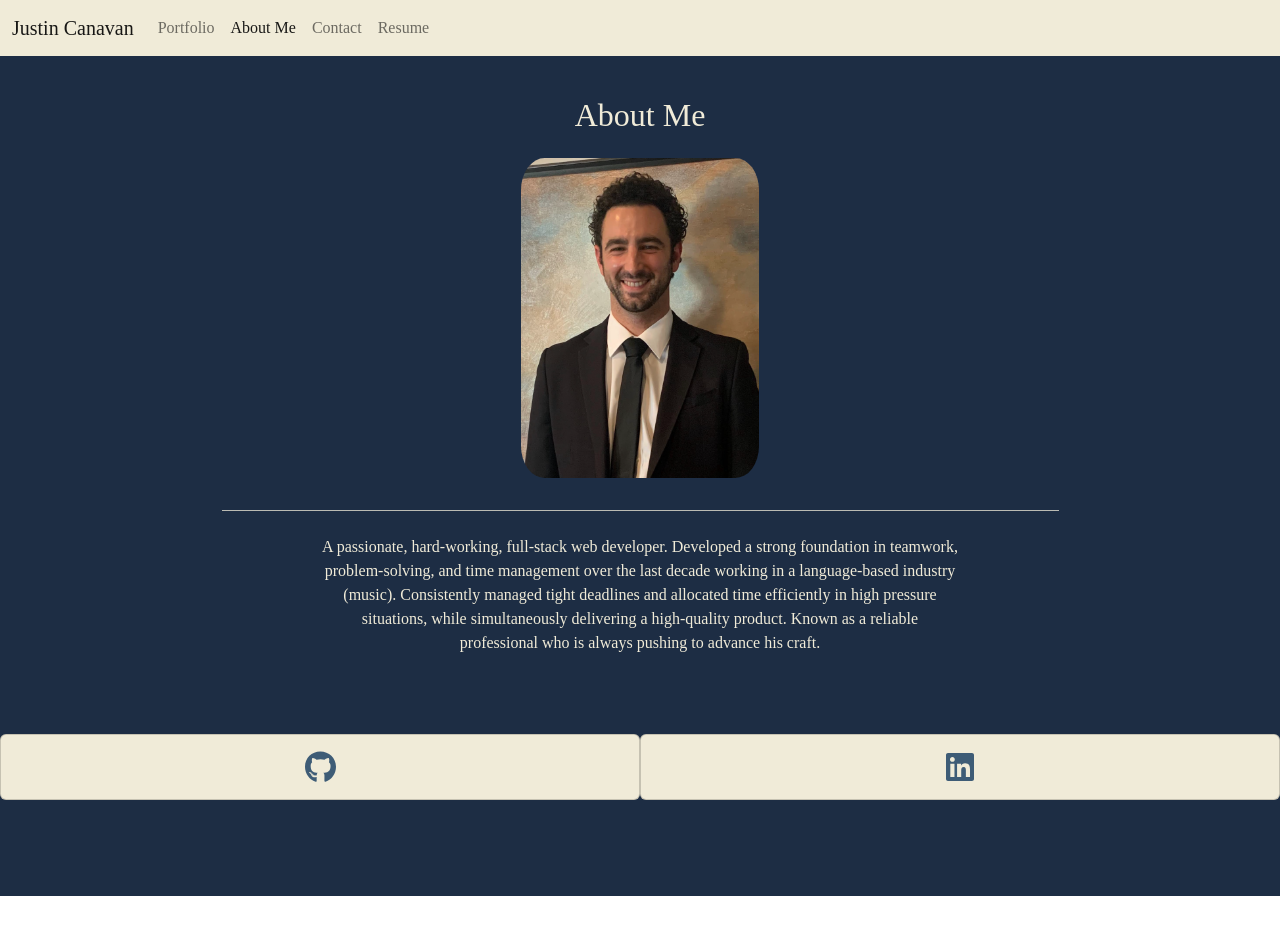
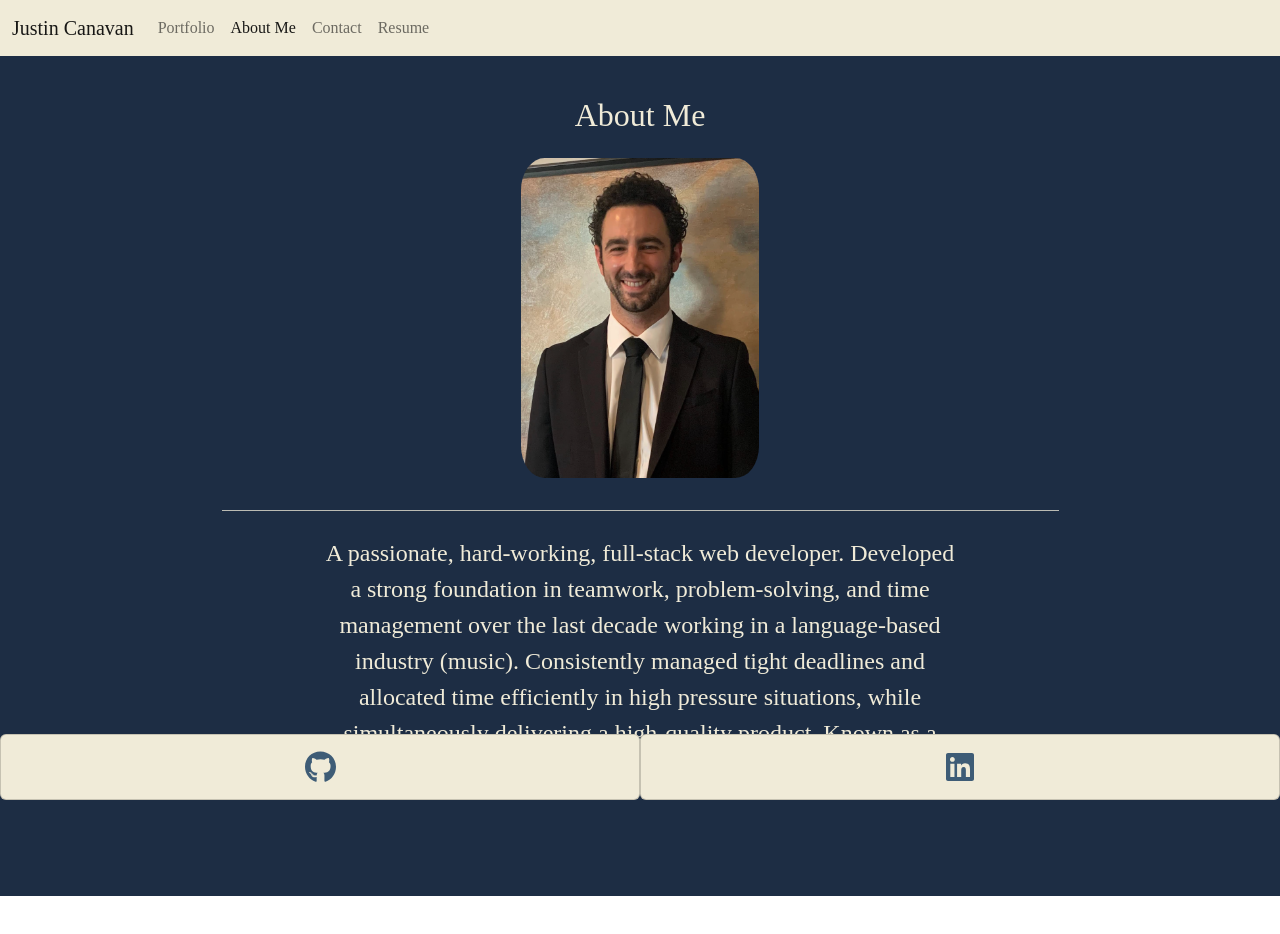
Before and after one commit to justincanavanmusic/react-portfolio, a React (Create React App) app: page / in a window 1280 px wide. Shown: the top 934 px of the page. Built offline with nearby package versions, Linux system fonts and the light colour scheme; a web font is replaced by a local one.

Commit message:
pushing before editing resume page

```diff
--- a/public/index.html
+++ b/public/index.html
@@ -24,7 +24,7 @@
       work correctly both with client-side routing and a non-root public URL.
       Learn how to configure a non-root public URL by running `npm run build`.
     -->
-    <title>React App</title>
+    <title>Justin Canavan Portfolio</title>
   </head>
   <body>
     <noscript>You need to enable JavaScript to run this app.</noscript>
--- a/src/components/pages/AboutMe.js
+++ b/src/components/pages/AboutMe.js
@@ -24,9 +24,9 @@ export default function AboutMe() {
       className="headshot mb-3"></img>
       <hr className='opacity-75 w-75 mx-auto mb-4'></hr>
       <div className='container'>
-        <div className='mx-auto mb-5 col-lg-7 col-md-9 col-10'>
+        <div className='mx-auto mb-5 col-lg-7 col-md-9 col-sm-10 col-11'>
 
-      <p >A passionate, hard-working, full-stack web developer. Developed a strong foundation in teamwork, problem-solving, and time management over the last decade working in a language-based industry (music). Consistently managed tight deadlines and allocated time efficiently in high pressure situations, while simultaneously delivering a high-quality product. Known as a reliable professional who is always pushing to advance his craft. </p>
+      <p className='bio'>A passionate, hard-working, full-stack web developer. Developed a strong foundation in teamwork, problem-solving, and time management over the last decade working in a language-based industry (music). Consistently managed tight deadlines and allocated time efficiently in high pressure situations, while simultaneously delivering a high-quality product. Known as a reliable professional who is always pushing to advance his craft. </p>
       </div>
       </div>
       </div>
--- a/src/components/pages/Contact.js
+++ b/src/components/pages/Contact.js
@@ -133,7 +133,7 @@ export default function Contact() {
             <hr className="w-50 mb-4 mx-auto opacity-75"></hr>
 
             <div className="d-flex justify-content-center">
-              <div className="card mb-5 list-items contact-card col-12 col-sm-12 col-md-10 col-lg-10">
+              <div className="card mb-5 list-items contact-card col-9 col-sm-9 col-md-10 col-lg-10">
                 {messageForm.map((oneForm) => (
                   <div>
                     <label
@@ -142,7 +142,7 @@ export default function Contact() {
                     >
                       {oneForm.title}
                     </label>
-                    <div className="message-input col-sm-10 col-lg-10 col-md-10">
+                    <div className="message-input col-10 col-sm-10 col-lg-10 col-md-10">
                       <input
                         type="text"
                         name={oneForm.name}
@@ -193,7 +193,7 @@ export default function Contact() {
                   >
                     Message
                   </label>
-                  <div className="message-input col-lg-10 col-md-10 col-sm-10">
+                  <div className="message-input col-10 col-lg-10 col-md-10 col-sm-10">
                     <textarea
                       onChange={messageChange}
                       value={message}
@@ -247,7 +247,7 @@ export default function Contact() {
             <h4 className="mb-3 cream-font">Contact</h4>
             <hr className="w-50 mx-auto mb-4 opacity-75"></hr>
 
-            <div className="card contact-card mb-5 col-lg-10 col-md-10 col-sm-12 col-12">
+            <div className="card contact-card col-lg-10 col-md-10 col-sm-9 col-9">
               {contactInfo.map((infoArray) => (
                 <ul className="list-group">
                   <a
--- a/src/components/pages/Portfolio.js
+++ b/src/components/pages/Portfolio.js
@@ -11,15 +11,16 @@ const projects = [
     liveLink:  "https://shielded-basin-55972.herokuapp.com/",
   },
   {
+    name: "Chicago Hotspot",
+    githubRepo:  "https://github.com/allisonnault/Chicago-Attractions",
+    liveLink:   "https://ancient-wildwood-93900.herokuapp.com/",
+  },
+  {
     name: "Music Dashboard",
     githubRepo:  "https://github.com/justincanavanmusic/music-dashboard",
     liveLink:  "https://justincanavanmusic.github.io/music-dashboard/",
   },
-  {
-    name: "Chicago Hotspot",
-    githubRepo:  "https://github.com/allisonnault/Chicago-Attractions",
-    liveLink:   "https://ancient-wildwood-93900.herokuapp.com/",
-  },
+
   {
     name: "Tech Blog",
     githubRepo:  "https://github.com/justincanavanmusic/tech-blog",
--- a/src/index.css
+++ b/src/index.css
@@ -29,6 +29,7 @@ code {
   flex-direction: column;
   align-items: center; */
   /* justify-content: space; */
+
 }
 .page-container {
   min-height: 100vh;
@@ -81,11 +82,11 @@ code {
   color: var(--cream) !important;
 }
 
-/* .bio {
-  /* font-size: 2.1vh; */
-  /* margin-left: 20vw;
-  margin-right: 20vw; */
-/* } */
+.bio {
+  /* font-size: 2.45vh; */
+  font-size: 1.5rem;
+  padding-bottom: 5vh;
+}
 
 .dark-blue-font {
   color: var(--darkBlue) !important;
@@ -121,12 +122,6 @@ code {
   border-top-right-radius: none !important;
 }
 
-
-
-
-
-
-
 .footer-background {
   background-color: var(--cream) !important;
 }
```
Also changed, not shown: 12 other files (tests, documents, lock files or other folders).
